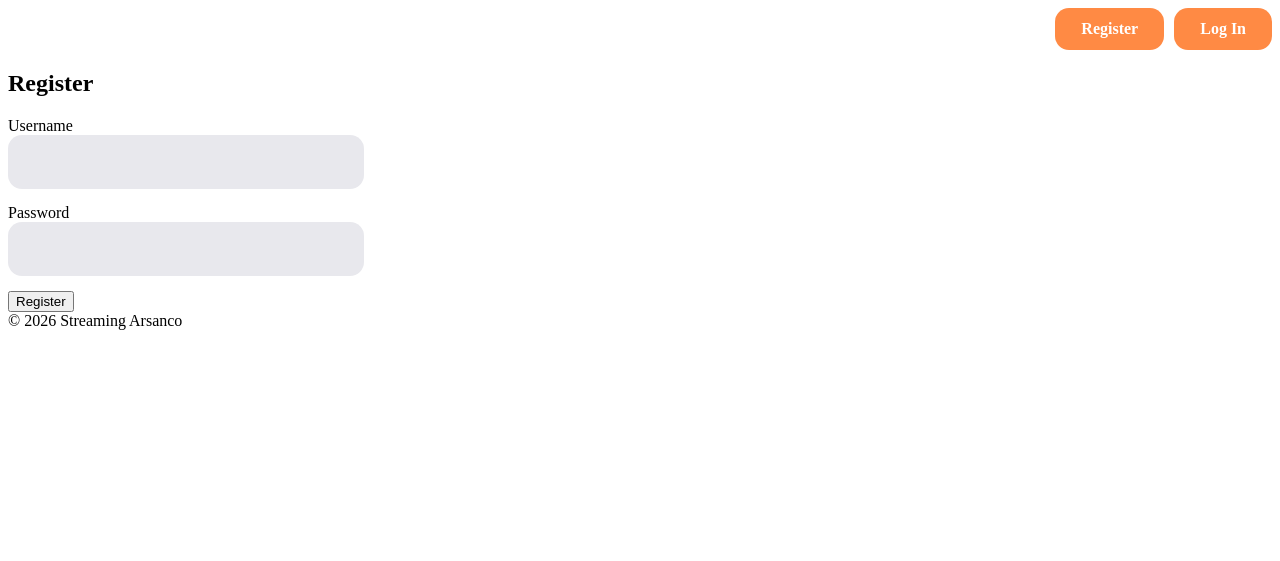
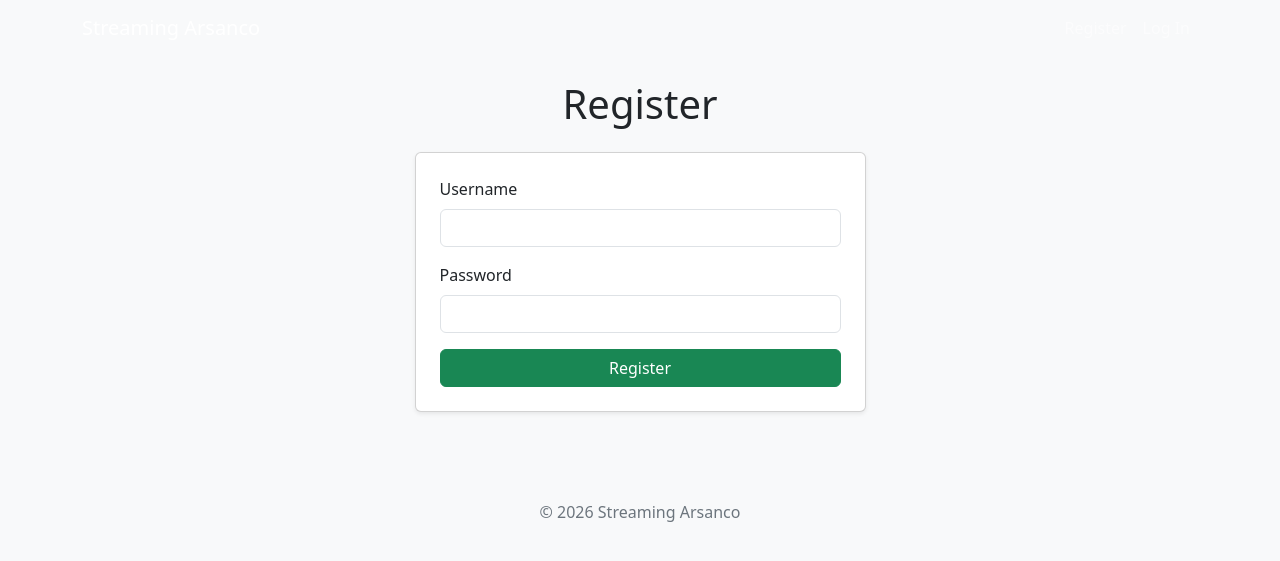
Before and after one commit to Eragon587410/ProgettoServizioStreaming, a Flask app: page /auth/register in a window 1280 px wide. Shown: the top 561 px of the page. Run offline with Flask 3, Linux system fonts and the light colour scheme.

Commit message:
[streaming] fix base.html

```diff
--- a/webServer/flaskr/templates/base.html
+++ b/webServer/flaskr/templates/base.html
@@ -1,18 +1,44 @@
-<!doctype html>
-<title>{% block title %}{% endblock %} - Sito Streaming</title>
-<link rel="stylesheet" href="{{ url_for('static', filename='style.css') }}">
-<nav>
-  <!--==================TITOLO E LINK LOGIN REGISTER===================-->
-  <ul>
-    {% if g.user %}
-     <!--<li><span>{{ g.user['username'] }}</span></li>-->
-      <li><a href="#" class="nohover">User: {{ g.user }}</a></li>
-      <li ><a href="{{ url_for('auth.logout') }}">Log Out</a></li>
-    {% else %}
-      <li><a href="{{ url_for('auth.register') }}">Register</a></li>
-      <li><a href="{{ url_for('auth.login') }}">Log In</a></li>
-    {% endif %}
-  </ul>
+<!DOCTYPE html>
+<html lang="it">
+<head>
+    <meta charset="UTF-8">
+    <meta name="viewport" content="width=device-width, initial-scale=1.0">
+    <title>{% block title %}{% endblock %} - Streaming Arsanco</title>
+
+    <!-- Bootstrap 5 CSS -->
+    <link href="https://cdn.jsdelivr.net/npm/bootstrap@5.3.1/dist/css/bootstrap.min.css" rel="stylesheet">
+</head>
+<body class="bg-light text-dark">
+
+<!--================== NAVBAR ==================-->
+<nav class="navbar navbar-expand-lg navbar-dark bg-darkgi">
+    <div class="container">
+        <a class="navbar-brand" href="{{ url_for('films') }}">Streaming Arsanco</a>
+        <button class="navbar-toggler" type="button" data-bs-toggle="collapse" data-bs-target="#navbarContent"
+                aria-controls="navbarContent" aria-expanded="false" aria-label="Toggle navigation">
+            <span class="navbar-toggler-icon"></span>
+        </button>
+
+        <div class="collapse navbar-collapse" id="navbarContent">
+            <ul class="navbar-nav ms-auto">
+                {% if g.user %}
+                    <li class="nav-item">
+                        <span class="nav-link">User: {{ g.user }}</span>
+                    </li>
+                    <li class="nav-item">
+                        <a class="nav-link" href="{{ url_for('auth.logout') }}">Log Out</a>
+                    </li>
+                {% else %}
+                    <li class="nav-item">
+                        <a class="nav-link" href="{{ url_for('auth.register') }}">Register</a>
+                    </li>
+                    <li class="nav-item">
+                        <a class="nav-link" href="{{ url_for('auth.login') }}">Log In</a>
+                    </li>
+                {% endif %}
+            </ul>
+        </div>
+    </div>
 </nav>
 
 <!--================== CONTENUTO PRINCIPALE ==================-->
```
